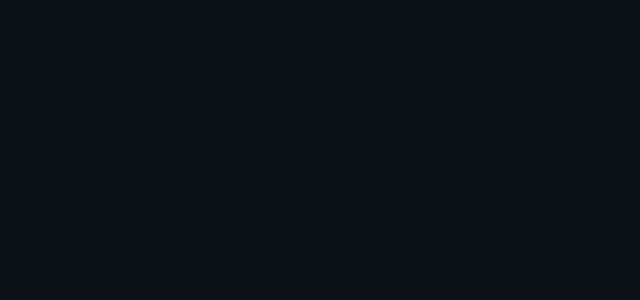
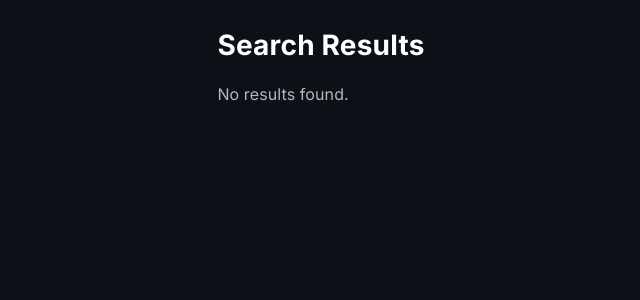
Before and after one commit to gaumin28/React-FinalProject, a React (Vite) app: page /song-search in a window 1280 px wide. Before the commit this address had no page. Shown: the top 300 px of the page, without its empty margins (319-959 px from the left). Built offline with nearby package versions, Linux system fonts and the light colour scheme.

Commit message:
modified:   src/App.jsx 	modified:   src/components/Banner.jsx 	modified:   src/components/DiscoverPage.jsx 	modified:   src/components/GenrePlayer.jsx 	modified:   src/components/Navbar.jsx 	new file:   src/components/SongCardPage.jsx

```diff
--- a/src/App.jsx
+++ b/src/App.jsx
@@ -22,6 +22,7 @@ import GenrePlayer from "./components/GenrePlayer";
 import themeColor from "./data/colorTheme";
 import ContactPage from "./components/ContactPage";
 import Podcast from "./components/Podcast";
+import SongCardPage from "./components/SongCardPage";
 
 function App() {
   const [isLogin, setIsLogIn] = useState(() => {
@@ -205,12 +206,14 @@ function App() {
             path="/genre-player"
             element={
               <GenrePlayer
+                setIsLogIn={setIsLogIn}
                 isLogin={isLogin}
                 currentPlayingId={currentPlayingId}
                 setCurrentPlayingId={setCurrentPlayingId}
               />
             }
           />
+          <Route path="/song-search" element={<SongCardPage />} />
           <Route
             path="/contact"
             element={
@@ -274,7 +277,7 @@ export default App;
 function RouteChangeReset({ onRouteChange }) {
   const location = useLocation();
   const cbRef = useRef(onRouteChange);
-  // Keep a stable dependency size by storing callback in a ref
+
   useEffect(() => {
     cbRef.current = onRouteChange;
   }, [onRouteChange]);
--- a/src/components/DiscoverPage.jsx
+++ b/src/components/DiscoverPage.jsx
@@ -36,7 +36,7 @@ export default function DiscoverPage({
         />
 
         <div className="max-w-5xl mx-auto mt-10 space-y-10">
-          <MusicGenre isLogin={isLogin} />
+          <MusicGenre isLogin={isLogin} setIsLogIn={setIsLogIn} />
 
           <NewReleaseSong isLogin={isLogin} />
 
--- a/src/components/GenrePlayer.jsx
+++ b/src/components/GenrePlayer.jsx
@@ -9,13 +9,14 @@ import genreSongs from "../data/genreSongs";
 
 export default function GenrePlayer({
   isLogin,
+  setIsLogIn,
   currentPlayingId,
   setCurrentPlayingId,
 }) {
   const location = useLocation();
   const idSelected = location.state?.id;
   const playlistSelected = genreSongs.find(
-    (playlist) => playlist.id === idSelected,
+    (playlist) => String(playlist.id) === String(idSelected),
   );
   return (
     <>
@@ -23,17 +24,23 @@ export default function GenrePlayer({
       {/* <Sidebar isLogin={isLogin} /> */}
       <main className="flex-1 p-4 md:p-6">
         <div className="max-w-5xl mx-auto">
-          <Navbar isLogin={isLogin} />
+          <Navbar isLogin={isLogin} setIsLogIn={setIsLogIn} />
 
-          <Banner
-            image={playlistSelected.image}
-            title={playlistSelected.name}
-            songNumbers={playlistSelected.songs.length}
-          />
+          {playlistSelected ? (
+            <Banner
+              image={playlistSelected.image}
+              title={playlistSelected.name}
+              songNumbers={playlistSelected.songs.length}
+            />
+          ) : (
+            <div className="card-surface p-6 text-white/80">
+              No genre selected.
+            </div>
+          )}
 
           <section>
             <h2 className="section-title">
-              {playlistSelected.name}{" "}
+              {playlistSelected?.name || "Genre"}{" "}
               <span className="text-pink-400">Songs</span>
             </h2>
             <div className="hidden md:flex justify-between text-white mb-2">
@@ -44,7 +51,9 @@ export default function GenrePlayer({
             </div>
             <div className="space-y-3">
               {genreSongs
-                .filter((playlist) => playlist.id === idSelected)
+                .filter(
+                  (playlist) => String(playlist.id) === String(idSelected),
+                )
                 .flatMap((playlist) =>
                   playlist.songs.map((song, index) => (
                     <SongList
--- a/src/components/Navbar.jsx
+++ b/src/components/Navbar.jsx
@@ -1,6 +1,6 @@
 import { Link, useLocation, useNavigate } from "react-router";
 import mySongList from "../data/mySongList";
-import { useRef } from "react";
+import { useRef, useState } from "react";
 import Header from "./Header";
 
 export default function Navbar({ isLogin, setIsLogIn, setIsSidebar }) {
@@ -11,12 +11,44 @@ export default function Navbar({ isLogin, setIsLogIn, setIsSidebar }) {
   const ref = useRef();
   const navigate = useNavigate();
   const location = useLocation();
+  const [isNotFound, setIsNotFound] = useState(false);
+
+  function filterArtistNamesByPart(songs, searchText) {
+    const query = String(searchText || "")
+      .toLowerCase()
+      .trim();
+    if (!query) return [];
+    const matches = songs
+      .map((song) => song?.artist)
+      .filter(Boolean)
+      .filter((artist) => artist.toLowerCase().includes(query));
+    return Array.from(new Set(matches));
+  }
+
+  function filterSongNamesByPart(songs, searchText) {
+    const query = String(searchText || "")
+      .toLowerCase()
+      .trim();
+    if (!query) return [];
+    const matches = songs
+      .map((song) => song?.name)
+      .filter(Boolean)
+      .filter((name) => name.toLowerCase().includes(query));
+    return Array.from(new Set(matches));
+  }
 
   function handleSearch() {
     const searchValue = ref.current.value.toLowerCase().trim();
     if (!searchValue) return;
 
     // arrays of artist names and song names for searching
+
+    const matchedArtists = filterArtistNamesByPart(
+      mySongList,
+      ref.current.value,
+    );
+    const matchedSongs = filterSongNamesByPart(mySongList, ref.current.value);
+
     const artistName = mySongList
       .map((item) => item.artist?.toLowerCase())
       .filter(Boolean);
@@ -33,10 +65,15 @@ export default function Navbar({ isLogin, setIsLogIn, setIsSidebar }) {
       navigate("/play-music", {
         state: { searchQuery: searchValue, isLogin: isLogin },
       });
+    } else if (matchedArtists.length || matchedSongs.length) {
+      navigate("/song-search", {
+        state: { searchQuery: searchValue, isLogin },
+      });
     }
     // Show alert if no match found
     else {
-      alert("Data not found!");
+      setIsNotFound(true);
+      setTimeout(() => setIsNotFound(false), 2000);
     }
 
     // Clear search input after search
@@ -67,8 +104,13 @@ export default function Navbar({ isLogin, setIsLogIn, setIsSidebar }) {
             name="searchText"
             className="search-input outline-0 w-full pl-9 pr-3 py-1.5"
             type="text"
-            placeholder="Search For Musics, Artists, Albums"
+            placeholder="Search For Songs, Artists"
           />
+          {isNotFound && (
+            <span className="download-notice" role="status">
+              Data not found
+            </span>
+          )}
           <button onClick={handleSearch} className="search-action">
             <svg
               className="w-4"
@@ -84,7 +126,6 @@ export default function Navbar({ isLogin, setIsLogIn, setIsSidebar }) {
 
       {isLogin ? (
         <>
-          {/* Show username and logout when logged in */}
           <span className="px-3 py-1 text-pink-400 font-bold">
             Hello, {userName}
           </span>
@@ -101,7 +142,6 @@ export default function Navbar({ isLogin, setIsLogIn, setIsSidebar }) {
         </>
       ) : (
         <>
-          {/* Show login/signup buttons when not logged in (desktop only) */}
           <div className=" md:flex gap-4 md:mr-20">
             <Link
               to="/login"
--- /dev/null
+++ b/src/components/SongCardPage.jsx
@@ -0,0 +1,134 @@
+import { useLocation } from "react-router";
+import Artist from "./Artist";
+import Card from "./Card";
+import popularArtists from "../data/popularArtist";
+import mySongList from "../data/mySongList";
+
+export default function SongCardPage() {
+  const location = useLocation();
+  const searchQuery = location.state?.searchQuery;
+  const isLogin = location.state?.isLogin;
+
+  const hasArrayQuery = Array.isArray(searchQuery);
+  const searchText = hasArrayQuery ? "" : searchQuery;
+
+  const matchedArtists = hasArrayQuery
+    ? searchQuery
+    : getMatchedArtistsByQuery(searchText);
+  const matchedSongs = getMatchedSongsByQuery(searchText);
+
+  if (!matchedArtists.length && !matchedSongs.length) {
+    return (
+      <section className="max-w-5xl mx-auto p-4 md:p-6">
+        <h2 className="section-title text-white">Search Results</h2>
+        <p className="text-white/70 mt-4">No results found.</p>
+      </section>
+    );
+  }
+
+  const normalizedMatches = matchedArtists.map((name) => normalizeName(name));
+
+  const matchedPopularArtists = popularArtists.filter((artist) =>
+    normalizedMatches.includes(normalizeName(artist.name)),
+  );
+
+  const normalizedSongMatches = matchedSongs.map((name) => normalizeName(name));
+  const matchedSongItems = dedupeSongs(
+    mySongList.filter((song) =>
+      normalizedSongMatches.includes(normalizeName(song.name)),
+    ),
+  );
+
+  return (
+    <section className="max-w-5xl mx-auto p-4 md:p-6">
+      <h2 className="section-title text-white">Search Results</h2>
+
+      {matchedSongItems.length > 0 && (
+        <div className="mt-6">
+          <h3 className="text-sm font-semibold text-white mb-3">Songs</h3>
+          <div className="flex flex-wrap gap-4">
+            {matchedSongItems.map((song, index) => (
+              <Card
+                key={`${song.id}-${normalizeName(song.name)}-${normalizeName(
+                  song.artist,
+                )}-${index}`}
+                id={song.id}
+                name={song.name}
+                artist={song.artist}
+                image={song.image}
+                isLogin={isLogin}
+              />
+            ))}
+          </div>
+        </div>
+      )}
+
+      {matchedPopularArtists.length > 0 && (
+        <div className="mt-8">
+          <h3 className="text-sm font-semibold text-white mb-3">Artists</h3>
+          <div className="flex flex-wrap gap-4">
+            {matchedPopularArtists.map((artist, index) => (
+              <Artist
+                key={`${artist.id}-${normalizeName(artist.name)}-${index}`}
+                id={artist.id}
+                image={artist.image}
+                name={artist.name}
+              />
+            ))}
+          </div>
+        </div>
+      )}
+    </section>
+  );
+}
+
+function getMatchedArtistsByQuery(searchText) {
+  const query = String(searchText || "")
+    .toLowerCase()
+    .trim();
+  if (!query) return [];
+
+  const matches = mySongList
+    .map((song) => song?.artist)
+    .filter(Boolean)
+    .filter((artist) => artist.toLowerCase().includes(query));
+
+  return Array.from(new Set(matches));
+}
+
+function getMatchedSongsByQuery(searchText) {
+  const query = String(searchText || "")
+    .toLowerCase()
+    .trim();
+  if (!query) return [];
+
+  const matches = mySongList
+    .map((song) => song?.name)
+    .filter(Boolean)
+    .filter((name) => name.toLowerCase().includes(query));
+
+  return Array.from(new Set(matches));
+}
+
+function normalizeName(value) {
+  return String(value || "")
+    .toLowerCase()
+    .normalize("NFD")
+    .replace(/[\u0300-\u036f]/g, "")
+    .trim();
+}
+
+function dedupeSongs(songs) {
+  const seen = new Set();
+  const unique = [];
+
+  for (const song of songs) {
+    const key = `${normalizeName(song?.name)}::${normalizeName(song?.artist)}`;
+    if (!seen.has(key)) {
+      seen.add(key);
+      unique.push(song);
+    }
+  }
+
+  return unique;
+}
```
Also changed, not shown: src/components/Banner.jsx (+0 -10 lines).
